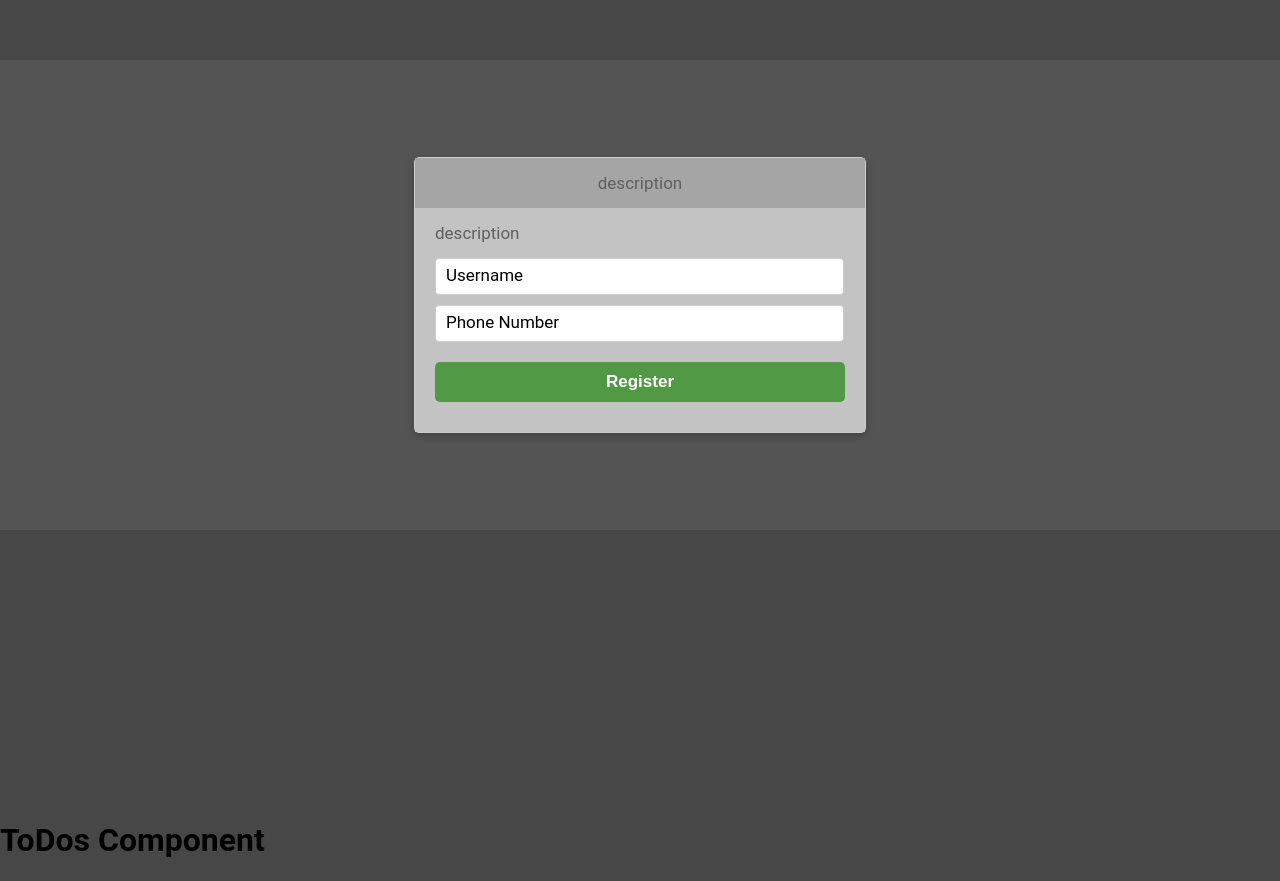
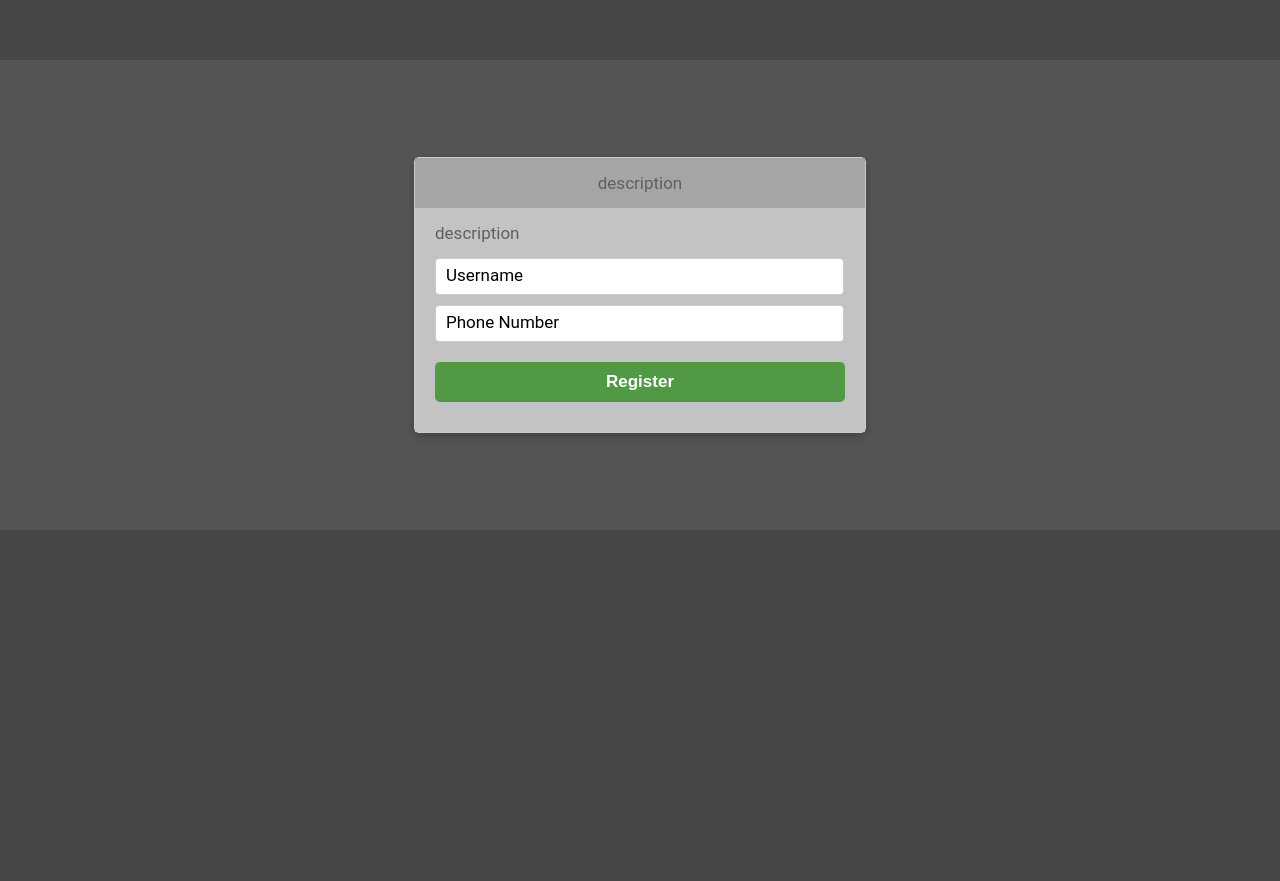
Before and after one commit to Samaev/vue2-username-phone, a Vue app: page / in a window 1280 px wide. After the commit the page ends 800 px from the top, so only its background shows below. Built offline with nearby package versions, Linux system fonts and the light colour scheme.

Commit message:
vue router history

```diff
--- a/src/App.vue
+++ b/src/App.vue
@@ -1,22 +1,23 @@
 <template>
   <div id="app">
-    <LoginPage />
-    <ToDos />
+    <router-view></router-view>
   </div>
 </template>
 
 <script>
 
 
-import LoginPage from "@/components/LoginPage.vue";
-import ToDos from "@/components/ToDos.vue";
+// import LoginPage from "@/components/LoginPage.vue";
+// import ToDos from "@/components/ToDos.vue";
+// import NoWhere from "@/components/NoWhere.vue";
 
 export default {
   name: 'App',
-  components: {
-    LoginPage,
-    ToDos
-  }
+  // components: {
+  //   LoginPage,
+  //   ToDos,
+  //   NoWhere
+  // }
 }
 </script>
 
--- a/src/main.js
+++ b/src/main.js
@@ -16,6 +16,7 @@ const routes = [
 Vue.config.productionTip = false;
 
 const router = new VueRouter({
+  mode:'history',
   routes,
 });
 
```
